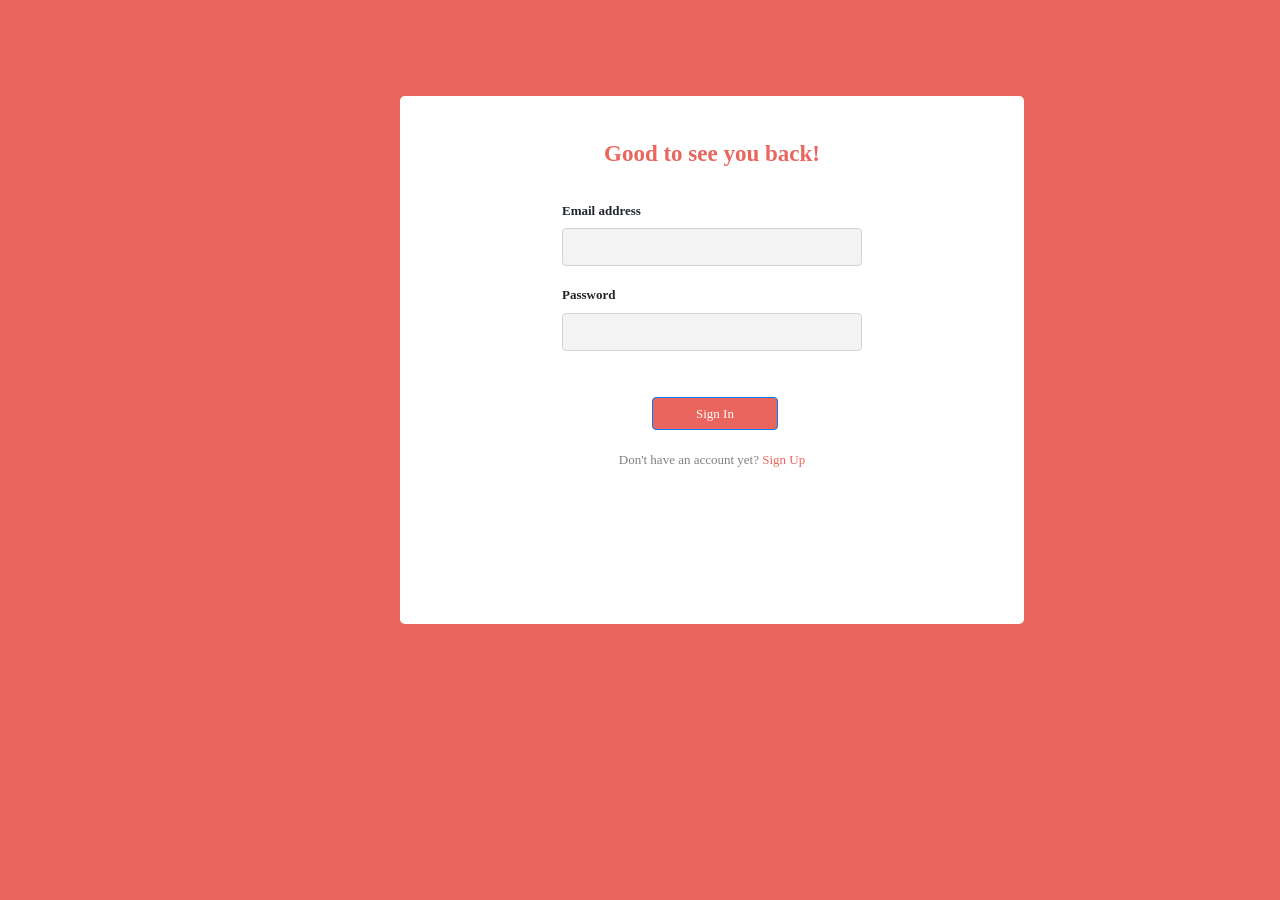
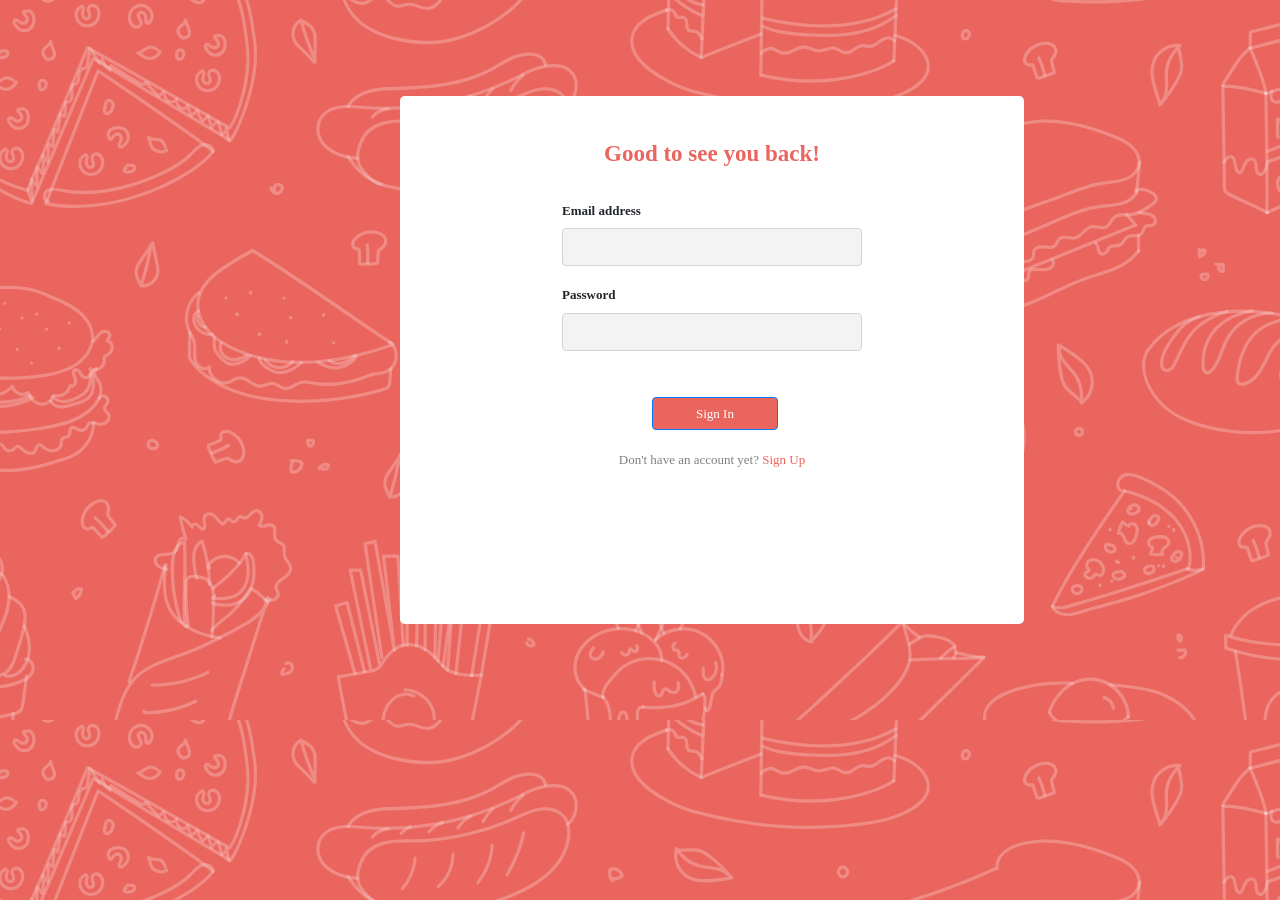
Before and after one commit to ethanga12/SousChef, a React (Create React App) app in the folder sous-chef/: page /signin in a window 1280 px wide. Before the commit the page ends 800 px from the top, so only its background shows below. Built offline with nearby package versions, Linux system fonts and the light colour scheme; no server answers.

Commit message:
Updated signin/signup background to food.svg

```diff
--- a/sous-chef/src/components/Homepage.js
+++ b/sous-chef/src/components/Homepage.js
@@ -5,7 +5,6 @@ import CalendarDate from './CalendarDate';
 
 export default class Homepage extends Component {
     render() {
-        document.body.style = 'background: white'
         return (
         <div className="App">
             <div id="cal-sidebar">
--- a/sous-chef/src/components/SignIn.js
+++ b/sous-chef/src/components/SignIn.js
@@ -6,6 +6,7 @@ import Button from 'react-bootstrap/Button';
 import Form from 'react-bootstrap/Form';
 import './../index.css';
 import * as ROUTES from './../constants/routes';
+// import Food from './../food.svg';
 
 const SignInPage = () => (
   <div>
@@ -54,9 +55,8 @@ class SignInFormBase extends Component {
 
   render() {
     const { email, password, error } = this.state;
-    document.body.style = 'background: #EA655D'
     return (
-
+    <div style={ backgroundStyle }>
         <Jumbotron style={jumbotronStyle}>
             <h1 style={welcomeTextStyle}>Good to see you back!</h1>
             <Form style={formStyle} onSubmit={this.onSubmit}>
@@ -74,17 +74,24 @@ class SignInFormBase extends Component {
             </Form>
             <p style={signupStyle}>Don't have an account yet? <Link style={linkStyle} to={ROUTES.SIGNUP}>Sign Up</Link></p>
         </Jumbotron>
-
+    </div>
     );
   }
 }
 
+const backgroundStyle = {
+    backgroundImage: 'url("/images/food.svg")',
+    backgroundSize: 'contain',
+    height: 900,
+    overflow: 'hidden'
+};
+
 const jumbotronStyle = {
-  marginTop: 96,
   marginLeft: 400,
   width:624,
   height:528,
-  backgroundColor: 'white'
+  backgroundColor: 'white',
+  marginTop: 96
 };
 
 const welcomeTextStyle = {
--- a/sous-chef/src/components/SignUp.js
+++ b/sous-chef/src/components/SignUp.js
@@ -49,8 +49,9 @@ class SignUpFormBase extends Component {
   render() {
     const { username, email, password, error } = this.state;
 
-    document.body.style = 'background: #EA655D'
+    document.body.style = 'background: url("./../food.svg")'
     return (
+      <div style={ backgroundStyle }>
         <Jumbotron style={jumbotronStyle}>
               <h1 style={welcomeTextStyle}>Welcome to Sous Chef!</h1>
               <Form style={formStyle} onSubmit={this.onSubmit}>
@@ -75,10 +76,17 @@ class SignUpFormBase extends Component {
               <p style={signinStyle}>Already a user? <Link style={linkStyle} to={ROUTES.SIGNIN}>Sign In</Link></p>
               <p style={signinStyle}>By signing up you're agreeing to all T&C</p>
         </Jumbotron>
-
+      </div>
     );
   }
 }
+
+const backgroundStyle = {
+  backgroundImage: 'url("/images/food.svg")',
+  backgroundSize: 'contain',
+  height: 900,
+  overflow: 'hidden'
+};
 
 const jumbotronStyle = {
   marginTop: 96,
```
Also changed, not shown: sous-chef/public/images/food.svg (added). Lines whose indentation alone changed are shown as unchanged.
